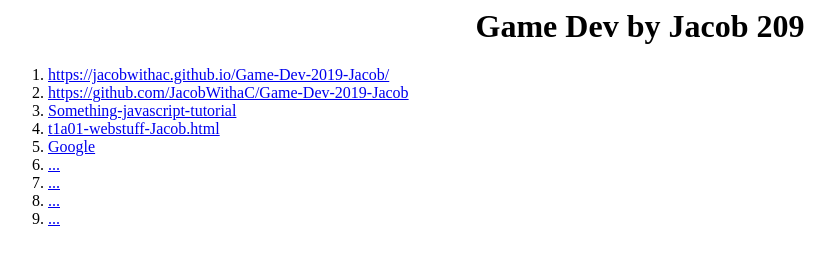
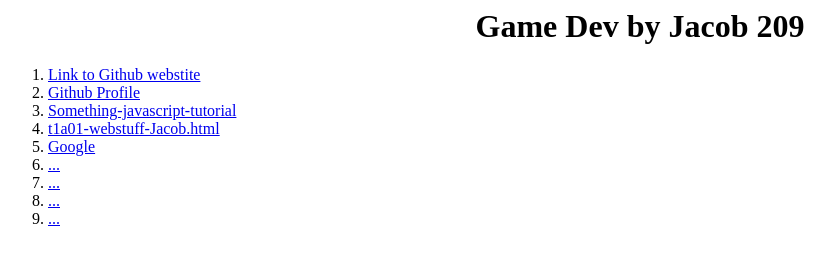
Before and after one commit to JacobWithaC/Game-Dev-2019-Jacob, a plain HTML site: page index.html in a window 1280 px wide. Shown: the whole page, without its empty margins (0-835 px from the left). Drawn offline with Linux system fonts and the light colour scheme.

Commit message:
Update index.html

```diff
--- a/index.html
+++ b/index.html
@@ -1,8 +1,8 @@
 <h1 align=center> Game Dev by Jacob 209</h1>
 
 <ol>
-<li><a href="https://jacobwithac.github.io/Game-Dev-2019-Jacob">https://jacobwithac.github.io/Game-Dev-2019-Jacob/</a>
-<li><a href="https://github.com/JacobWithaC/Game-Dev-2019-Jacob">https://github.com/JacobWithaC/Game-Dev-2019-Jacob</a>
+<li><a href="https://jacobwithac.github.io/Game-Dev-2019-Jacob">Link to Github webstite</a>
+<li><a href="https://github.com/JacobWithaC/Game-Dev-2019-Jacob">Github Profile</a>
 <li><a href="...">Something-javascript-tutorial</a>
 <li><a href="t1a01-webstuff-Jacob.html">t1a01-webstuff-Jacob.html</a>
 <li><a href="http://google.ca">Google</a>
```
